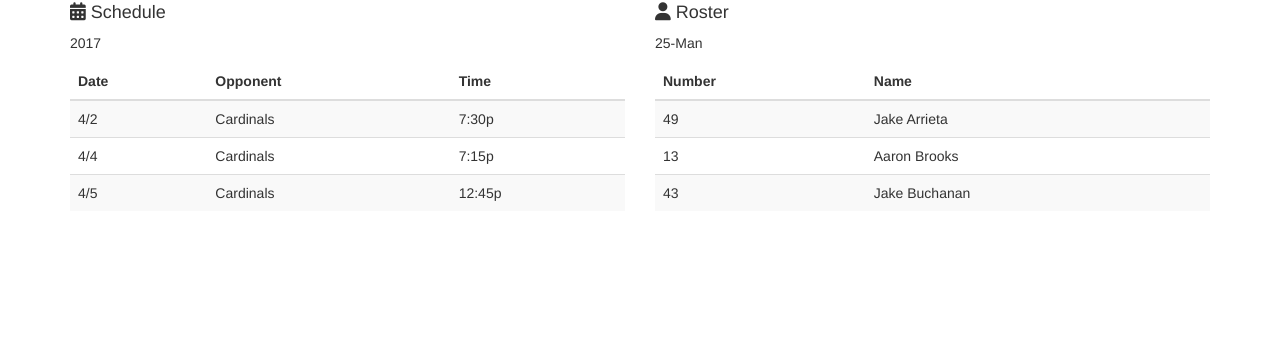
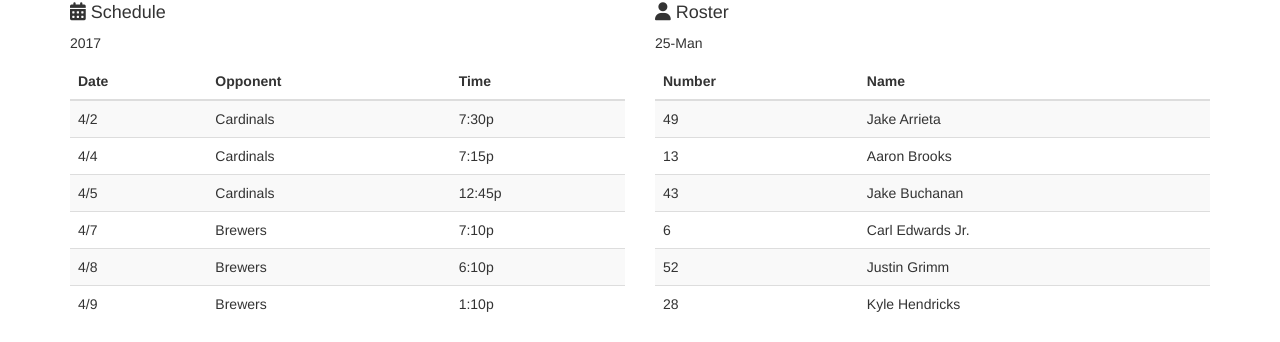
Before and after one commit to michlai/myteam, a plain HTML site: page index.html in a window 1280 px wide. Shown: the part 1219-1561 px from the top of the page. Before the commit the page ends 1450 px from the top, so only its background shows below. Drawn offline with nearby package versions, Linux system fonts and the light colour scheme.

Commit message:
add table contents

```diff
--- a/index.html
+++ b/index.html
@@ -46,6 +46,21 @@
             <td class="filterable-cell">Cardinals</td>
             <td class="filterable-cell">12:45p</td>
           </tr>
+          <tr>
+            <td class="filterable-cell">4/7</td>
+            <td class="filterable-cell">Brewers</td>
+            <td class="filterable-cell">7:10p</td>
+          </tr>
+          <tr>
+            <td class="filterable-cell">4/8</td>
+            <td class="filterable-cell">Brewers</td>
+            <td class="filterable-cell">6:10p</td>
+          </tr>
+          <tr>
+            <td class="filterable-cell">4/9</td>
+            <td class="filterable-cell">Brewers</td>
+            <td class="filterable-cell">1:10p</td>
+          </tr>
           </tbody>
           </thead>
         </table>
@@ -72,6 +87,18 @@
             <td class="filterable-cell">43</td>
             <td class="filterable-cell">Jake Buchanan</td>
           </tr>
+          <tr>
+            <td class="filterable-cell">6</td>
+            <td class="filterable-cell">Carl Edwards Jr.</td>
+          </tr>
+          <tr>
+            <td class="filterable-cell">52</td>
+            <td class="filterable-cell">Justin Grimm</td>
+          </tr>
+          <tr>
+            <td class="filterable-cell">28</td>
+            <td class="filterable-cell">Kyle Hendricks</td>
+          </tr>
           </tbody>
           </thead>
         </table>
```
